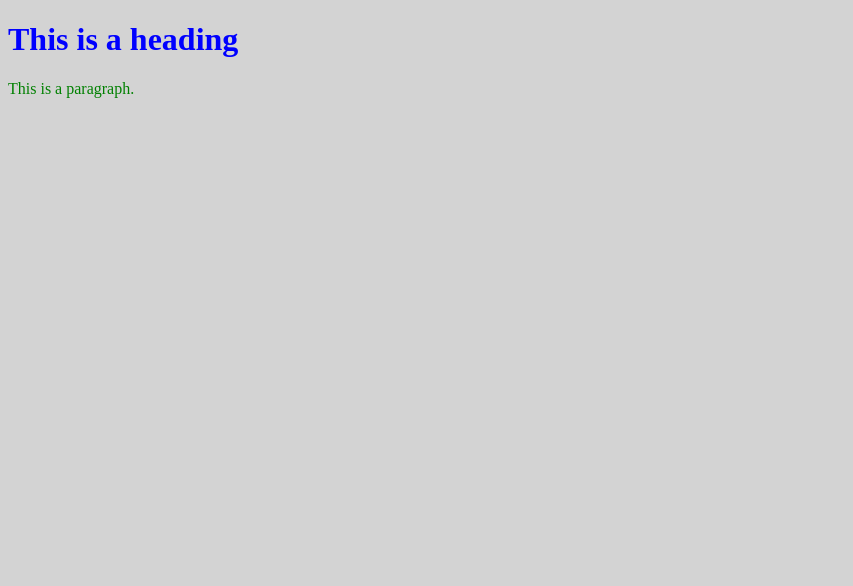
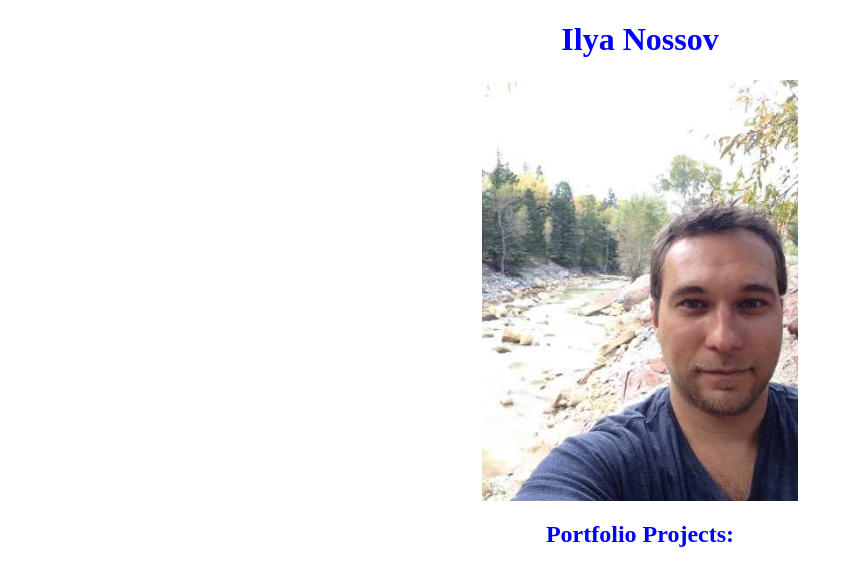
Before and after one commit to iliainc/p1, a PHP site: page / in a window 1280 px wide. Shown: the top 586 px of the page, without its empty margins (0-853 px from the left). Run offline with PHP 8.4, Linux system fonts and the light colour scheme.

Commit message:
Modified Index and added photo.

```diff
--- a/index.php
+++ b/index.php
@@ -1,16 +1,33 @@
 <!DOCTYPE html>
 <html>
+
 <head>
+  <title>CSCI E-15 | Project 1</title>
+
 <style>
-  body {background-color:lightgrey;}
-  h1   {color:blue;}
-  p    {color:green;}
+  body {background-color:white;}
+  h1, h2   {color:blue; text-align: center;}
+  p    {color:blue; text-align: center;}
+  img  {margin: auto; display: block; width: 25%;}
+
+  .portfolio {width: 100%; text-align: center;}
+}
+
 </style>
+
 </head>
+
 <body>
 
-<h1>This is a heading</h1>
-<p>This is a paragraph.</p>
+  <div class="portfolio">
+
+    <h1>Ilya Nossov</h1>
+
+    <img src='images/ilya.jpg' alt='Profile Photo'>
+
+    <h2>Portfolio Projects:</h2>
+
+  </div>
 
 </body>
 </html>
```
Also changed, not shown: images/ilya.jpg (added).
